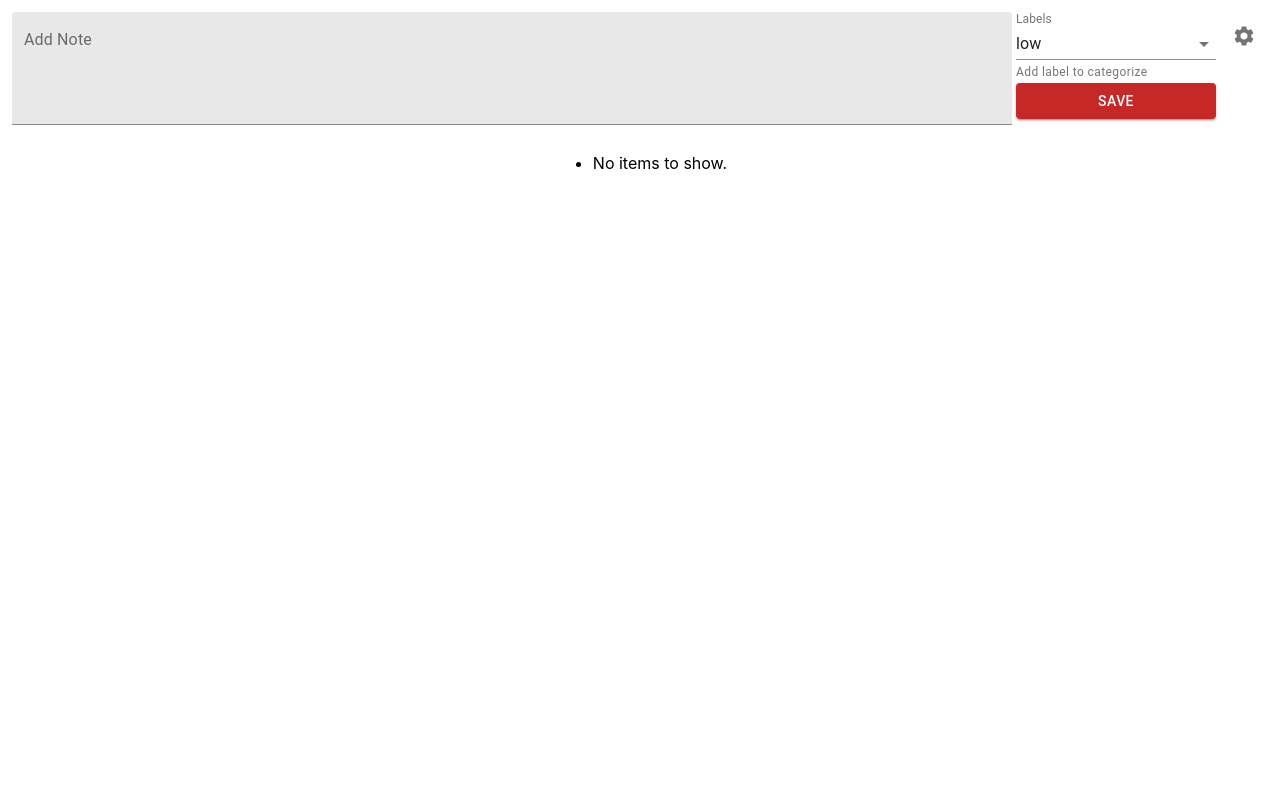
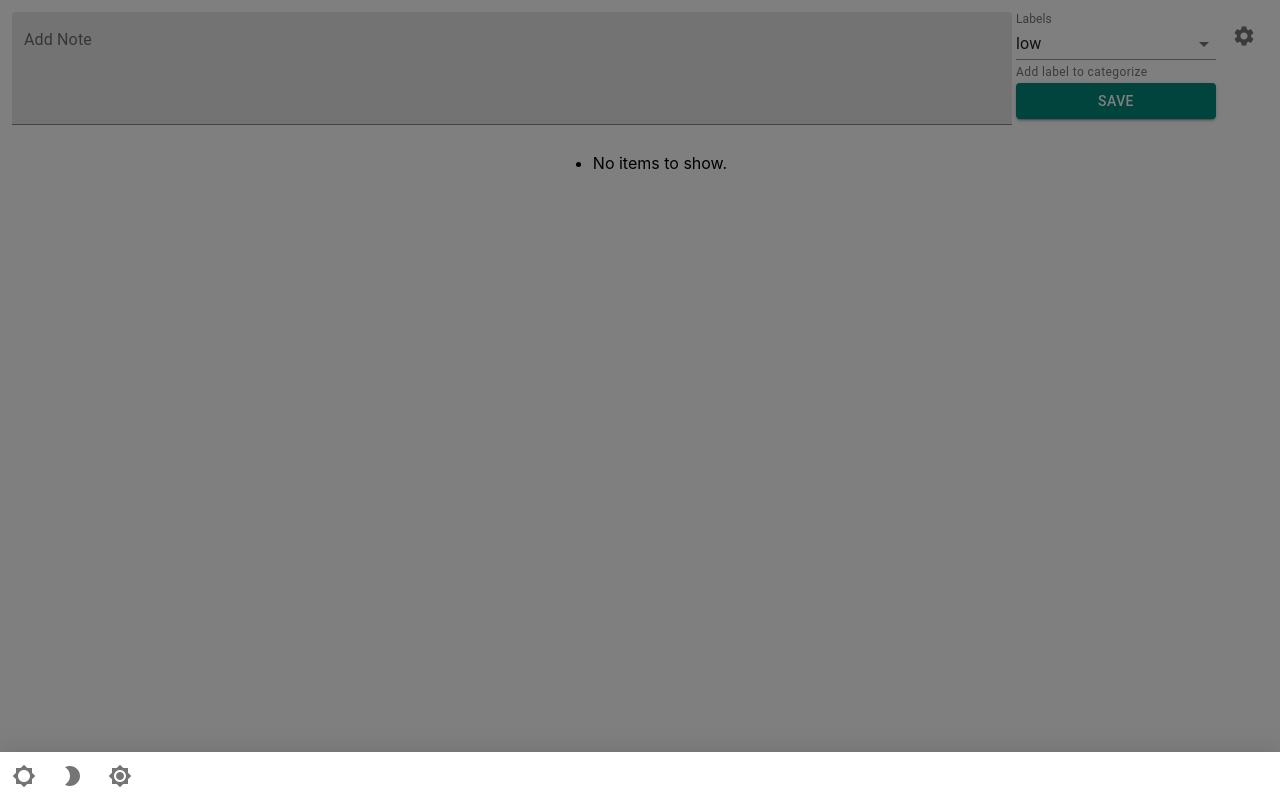
Before and after one commit to narendrasinghrathore/note, a React (Create React App) app in the folder react-note/: page / in a window 1280 px wide. Both pictures are taken after a click on the button 1244 px from the left and 36 px from the top of the page. Built offline with nearby package versions, Linux system fonts and the light colour scheme.

Commit message:
Adding theme support

```diff
--- a/react-note/src/components/AddNote/AddNote.tsx
+++ b/react-note/src/components/AddNote/AddNote.tsx
@@ -48,7 +48,13 @@
   },
 }));
 
-export const AddNote = ({ save }: { save: Function }) => {
+export const AddNote = ({
+  save,
+  drawer,
+}: {
+  save: Function;
+  drawer: Function;
+}) => {
   const matches = useMediaQuery("(max-width:700px)");
 
   const classes = useStyles({
@@ -81,6 +87,10 @@
     };
     save(note);
     setValue("");
+  };
+
+  const handleSetting = () => {
+    drawer();
   };
 
   return (
@@ -117,7 +127,7 @@
         </Button>
       </div>
       <div className="div">
-        <IconButton>
+        <IconButton onClick={handleSetting}>
           <SettingsIcon />
         </IconButton>
       </div>
--- /dev/null
+++ b/react-note/src/components/Drawer/Drawer.tsx
@@ -0,0 +1,59 @@
+import Drawer from "@material-ui/core/Drawer";
+import Box from "@material-ui/core/Box";
+import { AppThemes } from "../../utils/core.utils";
+import { IconButton } from "@material-ui/core";
+import BrightnessLowIcon from "@material-ui/icons/BrightnessLow";
+import Brightness2Icon from "@material-ui/icons/Brightness2";
+import BrightnessHighIcon from "@material-ui/icons/BrightnessHigh";
+
+export const DrawerMenu = ({
+  open,
+  close,
+  updateTheme,
+}: {
+  open: boolean;
+  close: Function;
+  updateTheme: Function;
+}) => {
+  const drawerPosition = "bottom";
+
+  const onClose = (event: React.KeyboardEvent | React.MouseEvent) => {
+    if (
+      event.type === "keydown" &&
+      ((event as React.KeyboardEvent).key === "Tab" ||
+        (event as React.KeyboardEvent).key === "Shift")
+    ) {
+      return;
+    }
+    close(false);
+  };
+
+  const changeTheme = (
+    event: React.MouseEvent<HTMLButtonElement, MouseEvent>
+  ) => {
+    const { theme } = event.currentTarget.dataset;
+    updateTheme(theme);
+  };
+
+  return (
+    <Drawer anchor={drawerPosition} open={open} onClose={onClose}>
+      <Box>
+        {AppThemes.map((item) => {
+          return (
+            <>
+              <IconButton
+                data-theme={item.name}
+                aria-label={item.name}
+                onClick={changeTheme}
+              >
+                {item.name === "light" && <BrightnessLowIcon />}
+                {item.name === "dark" && <Brightness2Icon />}
+                {item.name === "default" && <BrightnessHighIcon />}
+              </IconButton>
+            </>
+          );
+        })}
+      </Box>
+    </Drawer>
+  );
+};
--- a/react-note/src/components/Home/Home.tsx
+++ b/react-note/src/components/Home/Home.tsx
@@ -1,25 +1,30 @@
-import { createMuiTheme, ThemeProvider } from "@material-ui/core";
-import { green, red } from "@material-ui/core/colors";
+import { Theme, ThemeProvider } from "@material-ui/core";
 import { useState } from "react";
 import { Note } from "../../models/Notes";
+import { AppThemes } from "../../utils/core.utils";
 import { AddNote } from "../AddNote/AddNote";
+import { DrawerMenu } from "../Drawer/Drawer";
 import { NoteList } from "../NoteList/NoteList";
-const innerTheme = createMuiTheme({
-  palette: {
-    primary: {
-      main: red[800],
-    },
-    secondary: {
-      main: green[500],
-    },
-  },
-});
+
 export const Home = () => {
   const [list, setList] = useState<Note[]>([]);
+
+  const sortedList = list.slice(0).sort((a, b) => {
+    if (a.datetime > b.datetime) return -1;
+    if (a.datetime < b.datetime) return 1;
+    return 0;
+  });
+
   const handleNoteSubmit = (note: Note) => {
     if (note) {
       setList([...list, note]);
     }
+  };
+
+  const [drawer, setDrawer] = useState(false);
+
+  const toggleDrawer = (open: boolean) => {
+    setDrawer(open);
   };
 
   const markComplete = (note: Note) => {
@@ -37,11 +42,33 @@
     setList([...updateList]);
   };
 
+  const handleDrawer = () => {
+    toggleDrawer(true);
+  };
+
+  const [defaultTheme, setDefaultTheme] = useState<Theme>(AppThemes[2].value);
+
+  const updateTheme = (name: string) => {
+    const theme = AppThemes.find((item) => item.name === name);
+    if (!theme) return;
+    console.log(theme?.value);
+    setDefaultTheme(theme?.value);
+  };
+
   return (
     <>
-      <ThemeProvider theme={innerTheme}>
-        <AddNote save={handleNoteSubmit} />
-        <NoteList remove={markRemove} complete={markComplete} list={list} />
+      <ThemeProvider theme={defaultTheme}>
+        <AddNote drawer={handleDrawer} save={handleNoteSubmit} />
+        <NoteList
+          remove={markRemove}
+          complete={markComplete}
+          list={sortedList}
+        />
+        <DrawerMenu
+          updateTheme={updateTheme}
+          open={drawer}
+          close={(value: boolean) => toggleDrawer(value)}
+        />
       </ThemeProvider>
     </>
   );
--- a/react-note/src/components/NoteCard/NoteCard.tsx
+++ b/react-note/src/components/NoteCard/NoteCard.tsx
@@ -11,6 +11,7 @@
 import IconButton from "@material-ui/core/IconButton";
 import DeleteForever from "@material-ui/icons/DeleteForever";
 import { colors } from "@material-ui/core";
+import useMediaQuery from "@material-ui/core/useMediaQuery";
 
 const getColorForLabel = (value: number) => {
   return [
@@ -21,11 +22,22 @@
   ][value];
 };
 
+interface StyleProps {
+  note: Note;
+  breakpoint: boolean;
+}
+
+const getWidthWhenBreakPointChange = (props: StyleProps) =>
+  props.breakpoint ? "90vw" : 280;
+
+const getHeightWhenBreakPointChange = (props: StyleProps) =>
+  props.breakpoint ? 300 : 250;
+
 const useStyles = makeStyles({
   root: {
-    width: "280px",
+    width: getWidthWhenBreakPointChange,
     margin: 10,
-    minHeight: 180,
+    minHeight: getHeightWhenBreakPointChange,
     maxHeight: 200,
     display: "flex",
     flexDirection: "column",
@@ -45,7 +57,7 @@
     },
   },
   label: {
-    backgroundColor: (props: Note) => getColorForLabel(props.label),
+    backgroundColor: (props: StyleProps) => getColorForLabel(props.note.label),
     color: "white",
   },
 });
@@ -59,7 +71,12 @@
   complete: Function;
   remove: Function;
 }) => {
-  const classes = useStyles(note);
+  const matches = useMediaQuery("(max-width:700px)");
+
+  const classes = useStyles({
+    note: note,
+    breakpoint: matches,
+  });
 
   const textStrikeThrough = note.completed
     ? { textDecoration: "line-through", backgroundColor: "#dedede" }
--- a/react-note/src/components/NoteList/NoteList.tsx
+++ b/react-note/src/components/NoteList/NoteList.tsx
@@ -26,12 +26,6 @@
 }) => {
   const classes = useStyle();
 
-  const sortedList = list.slice(0).sort((a, b) => {
-    if (a.datetime > b.datetime) return -1;
-    if (a.datetime < b.datetime) return 1;
-    return 0;
-  });
-
   const markComplete = (note: Note) => {
     complete(note);
   };
@@ -41,6 +35,7 @@
   };
 
   const noItems = list.length === 0;
+
   return (
     <div className={classes.rootContainer}>
       <>
@@ -52,7 +47,7 @@
         )}
       </>
       <div className={classes.container}>
-        {sortedList.map((note: Note, index: number) => (
+        {list.map((note: Note, index: number) => (
           <NoteCard
             remove={markDelete}
             key={index}
--- a/react-note/src/utils/core.utils.ts
+++ b/react-note/src/utils/core.utils.ts
@@ -1,3 +1,4 @@
+import { createMuiTheme } from "@material-ui/core";
 import { DateFormat } from "../models/Notes";
 
 const nthFormatDay = function (d: number) {
@@ -64,3 +65,34 @@
 export const getLabelName = (value: number) => {
   return labels[value].label;
 };
+
+// Themes
+
+const lightTheme = createMuiTheme({
+  palette: {
+    type: "light",
+  },
+});
+
+const defaultTheme = createMuiTheme({
+  palette: {
+    primary: {
+      main: "#00897b",
+    },
+    secondary: {
+      main: "#4db6ac",
+    },
+  },
+});
+
+const darkTheme = createMuiTheme({
+  palette: {
+    type: "dark",
+  },
+});
+
+export const AppThemes = [
+  { name: "light", value: lightTheme },
+  { name: "dark", value: darkTheme },
+  { name: "default", value: defaultTheme },
+];
```
Also changed, not shown: 1 other file (tests, documents, lock files or other folders).
